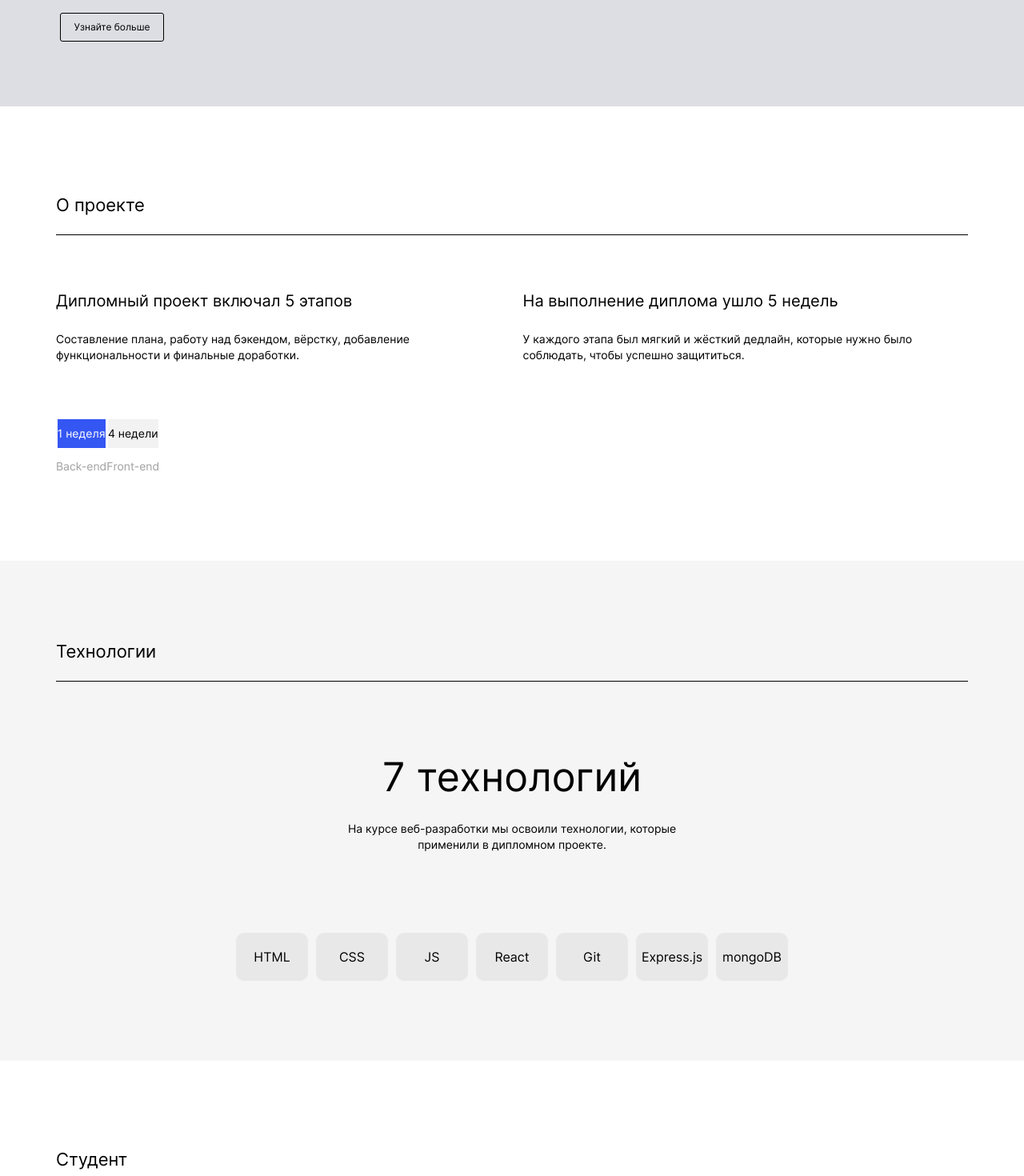
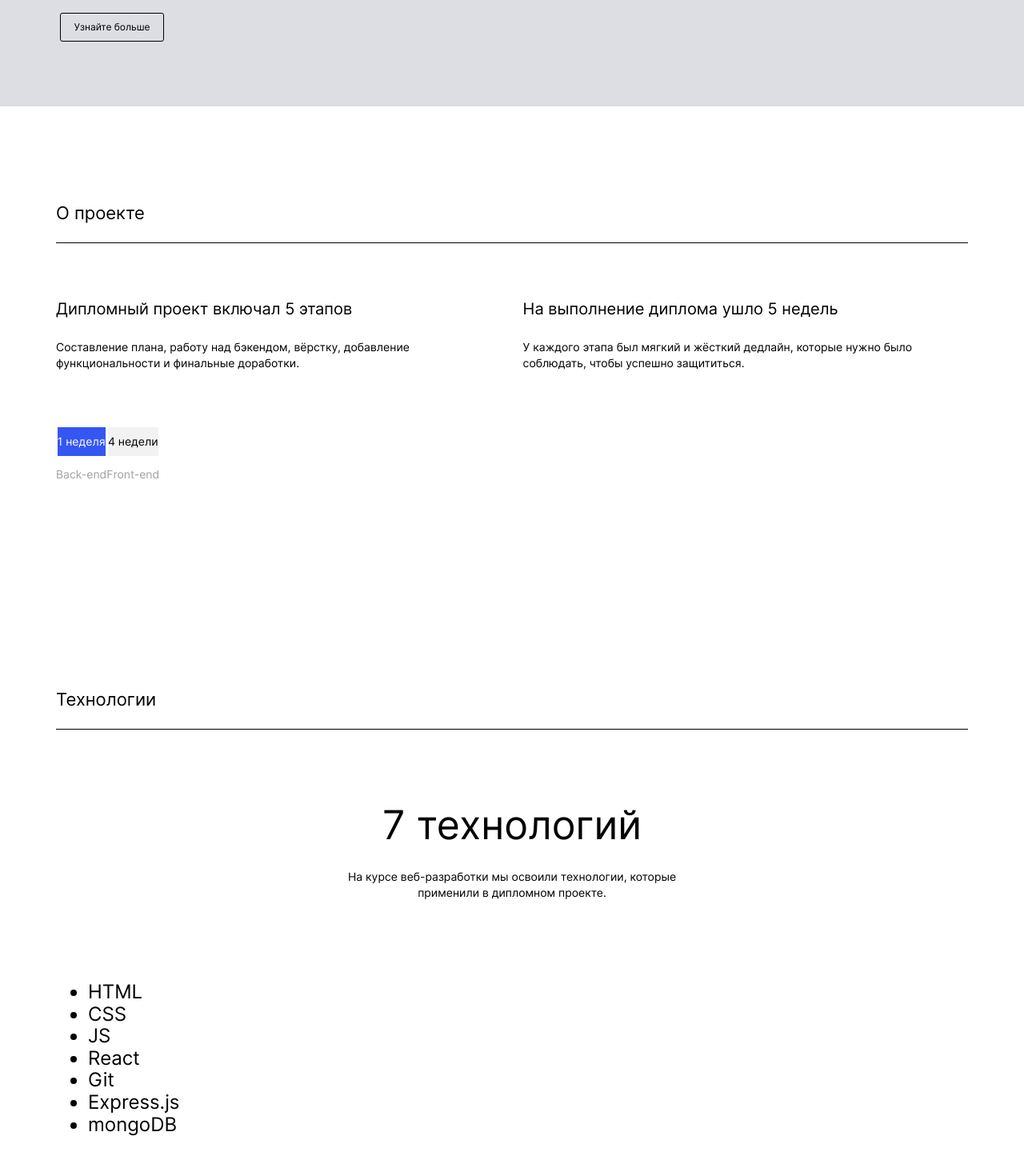
Before and after one commit to bella-mir/movies-explorer-frontend, a React (Create React App) app: page / in a window 1280 px wide. Shown: the part 540-2010 px from the top of the page at 80% size. Built offline with nearby package versions, Linux system fonts and the light colour scheme.

Commit message:
Added reusable elements of the MainPage

```diff
--- a/src/components/Main/AboutProject/AboutProject.jsx
+++ b/src/components/Main/AboutProject/AboutProject.jsx
@@ -1,10 +1,11 @@
 import React from "react";
 import styles from "./aboutProject.module.scss";
+import { Section, Title } from "../Elements";
 
 export const AboutProject = () => {
   return (
-    <div className={styles.about}>
-      <h2 className={styles.about__title}>О проекте</h2>
+    <Section>
+      <Title>О проекте</Title>
       <div className={styles.about__content}>
         <div>
           <h3 className={styles.about__contentSubTitle}>
@@ -35,6 +36,6 @@ export const AboutProject = () => {
           <div className={styles.about__timelineSign}>Front-end</div>
         </div>
       </div>
-    </div>
+    </Section>
   );
 };
--- a/src/components/Main/AboutProject/aboutProject.module.scss
+++ b/src/components/Main/AboutProject/aboutProject.module.scss
@@ -1,6 +1,3 @@
-.about {
-  padding: 110px 70px 70px;
-
 .about__title {
   font-size: 22px;
   line-height: 27px;
@@ -64,12 +61,8 @@
   line-height: 17px;
   color: #a0a0a0;
 }
-}
 
 @media (max-width: 820px) {
-  .about {
-    padding: 90px 50px;
-  }
   .about__content {
     gap: 30px;
     margin: 70px 0 20px;
@@ -77,9 +70,6 @@
 }
 
 @media (max-width: 550px) {
-  .about {
-    padding: 70px 30px;
-
   .about__title {
     font-size: 18px;
     line-height: 22px;
@@ -97,4 +87,3 @@
     line-height: 22px;
   }
 }
-}
--- /dev/null
+++ b/src/components/Main/Elements/Section/Section.jsx
@@ -0,0 +1,6 @@
+import React from "react";
+import styles from "./section.module.scss";
+
+export const Section = (props) => {
+  return <h2 className={styles.section}>{props.children}</h2>;
+};
--- /dev/null
+++ b/src/components/Main/Elements/Section/section.module.scss
@@ -0,0 +1,16 @@
+.section {
+  padding: 100px 70px;
+  font-weight: 400;
+}
+
+@media (max-width: 820px) {
+  .section {
+    padding: 90px 50px;
+  }
+}
+
+@media (max-width: 550px) {
+  .section {
+    padding: 70px 30px;
+  }
+}
--- /dev/null
+++ b/src/components/Main/Elements/Title/Title.jsx
@@ -0,0 +1,6 @@
+import React from "react";
+import styles from "./title.module.scss";
+
+export const Title = (props) => {
+  return <h2 className={styles.title}>{props.children}</h2>;
+};
--- /dev/null
+++ b/src/components/Main/Elements/Title/title.module.scss
@@ -0,0 +1,15 @@
+.title {
+  font-size: 22px;
+  line-height: 27px;
+  font-weight: 400;
+  margin: 0;
+  padding-bottom: 23px;
+  border-bottom: 1px solid black;
+}
+
+@media (max-width: 550px) {
+  .title {
+    font-size: 18px;
+    line-height: 22px;
+  }
+}
--- /dev/null
+++ b/src/components/Main/Elements/index.jsx
@@ -0,0 +1,2 @@
+export { Title } from './Title/Title.jsx'
+export { Section } from './Section/Section.jsx'
--- a/src/components/Main/Techs/Techs.jsx
+++ b/src/components/Main/Techs/Techs.jsx
@@ -1,23 +1,28 @@
 import React from "react";
 import styles from "./techs.module.scss";
+import { Section, Title } from "../Elements";
 
 export const Techs = () => {
   return (
-    <div className={styles.techs}>
-      <h2 className={styles.techs__title}>Технологии</h2>
+    <Section>
+      <Title>Технологии</Title>
       <div className={styles.techs__content}>
         <h3 className={styles.techs__main}>7 технологий</h3>
-        <p className={styles.techs__description}> На курсе веб-разработки мы освоили технологии, которые применили в дипломном проекте.</p>
+        <p className={styles.techs__description}>
+          {" "}
+          На курсе веб-разработки мы освоили технологии, которые применили в
+          дипломном проекте.
+        </p>
       </div>
-    <div className={styles.techs__list}>
-        <div className={styles.techs__element}>HTML</div>
-        <div className={styles.techs__element}>CSS</div>
-        <div className={styles.techs__element}>JS</div>
-        <div className={styles.techs__element}>React</div>
-        <div className={styles.techs__element}>Git</div>
-        <div className={styles.techs__element}>Express.js</div>
-        <div className={styles.techs__element}>mongoDB</div>
-    </div>
-    </div>
+      <ul className={styles.techs__list}>
+        <li className={styles.techs__element}>HTML</li>
+        <li className={styles.techs__element}>CSS</li>
+        <li className={styles.techs__element}>JS</li>
+        <li className={styles.techs__element}>React</li>
+        <li className={styles.techs__element}>Git</li>
+        <li className={styles.techs__element}>Express.js</li>
+        <li className={styles.techs__element}>mongoDB</li>
+      </ul>
+    </Section>
   );
 };
--- a/src/components/Main/Techs/techs.module.scss
+++ b/src/components/Main/Techs/techs.module.scss
@@ -1,7 +1,3 @@
-.techs {
-  padding: 100px 70px;
-  background-color: #f5f5f5;
-
 .techs__title {
   font-size: 22px;
   line-height: 27px;
@@ -27,15 +23,17 @@
     line-height: 20px;
     margin: 0;
   }
-  }
 
   .techs__list {
+
     display: flex;
     flex-direction: row;
     gap: 10px;
     justify-content: center;
+    list-style-type: none;
 
     .techs__element {
+      list-style: none;
       width: 90px;
       height: 60px;
       background-color: #e8e8e8;
@@ -47,17 +45,12 @@
 }
 
 @media (max-width: 820px) {
-  .techs {
-    padding: 90px 50px;
   .techs__content {
     margin: 80px auto;
   }
 }
-}
 
 @media (max-width: 550px) {
-  .techs {
-    padding: 70px 30px;
   .techs__title {
     font-size: 18px;
     line-height: 22px;
@@ -74,4 +67,3 @@
     flex-wrap: wrap;
   }
 }
-}
--- a/src/components/Profile/Profile.jsx
+++ b/src/components/Profile/Profile.jsx
@@ -1,10 +1,11 @@
 import React from "react";
+import { Section, Title } from "../Main/Elements";
 import styles from "./profile.module.scss";
 
 export const Profile = () => {
   return (
-    <div className={styles.profile}>
-      <h2 className={styles.profile__title}>Cтудент</h2>
+<Section>
+      <Title>Cтудент</Title>
       <div className={styles.profile__content}>
         <div className={styles.profile__information}>
           <div className={styles.profile__text}>
@@ -28,21 +29,21 @@ export const Profile = () => {
       </div>
       <div className={styles.profile__portfolio}>
       <h4 className={styles.profile__subtitle}>Портфолио</h4>
-      <a className={styles.profile__projectLink} href="#">
+      <a className={styles.profile__projectLink} href="https://belka-mironova.github.io/how-to-learn/" target="_blank">
         <span className={styles.profile__projectTitle}>Статичный сайт</span>
         <div className={styles.profile__arrowLink}></div>
       </a>
-      <a className={styles.profile__projectLink} href="#">
+      <a className={styles.profile__projectLink} href="https://belka-mironova.github.io/russian-travel/" target="_blank">
         <span className={styles.profile__projectTitle}>Адаптивный сайт</span>
         <div className={styles.profile__arrowLink}></div>
       </a>
-      <a className={styles.profile__projectLink} href="#">
+      <a className={styles.profile__projectLink} href="https://mesto.bellamir.nomoredomains.sbs/sign-in" target="_blank">
         <span className={styles.profile__projectTitle}>Одностраничное приложение</span>
         <div className={styles.profile__arrowLink}></div>
       </a>
 
 
       </div>
-    </div>
+      </Section>
   );
 };
--- a/src/components/Profile/profile.module.scss
+++ b/src/components/Profile/profile.module.scss
@@ -1,6 +1,3 @@
-.profile {
-  padding: 110px 70px;
-
 .profile__title {
   font-size: 22px;
   line-height: 27px;
@@ -90,20 +87,14 @@
   background-repeat: no-repeat;
   margin-top: 35px;
 }
-}
 
 @media (max-width: 1000px) {
-  .profile {
   .profile__content {
     gap: 50px;
   }
 }
-}
-
 
 @media (max-width: 820px) {
-  .profile {
-    padding: 90px 50px;
   .profile__photo {
     height: 307px;
     width: 255px;
@@ -112,11 +103,8 @@
     font-size: 28px;
   }
 }
-}
 
 @media (max-width: 550px) {
-  .profile {
-    padding: 70px 30px;
   .profile__content {
     gap: 40px;
     flex-direction: column-reverse;
@@ -162,4 +150,3 @@
     background-size: fit;
   }
 }
-}
```
Lines whose indentation alone changed are shown as unchanged.
